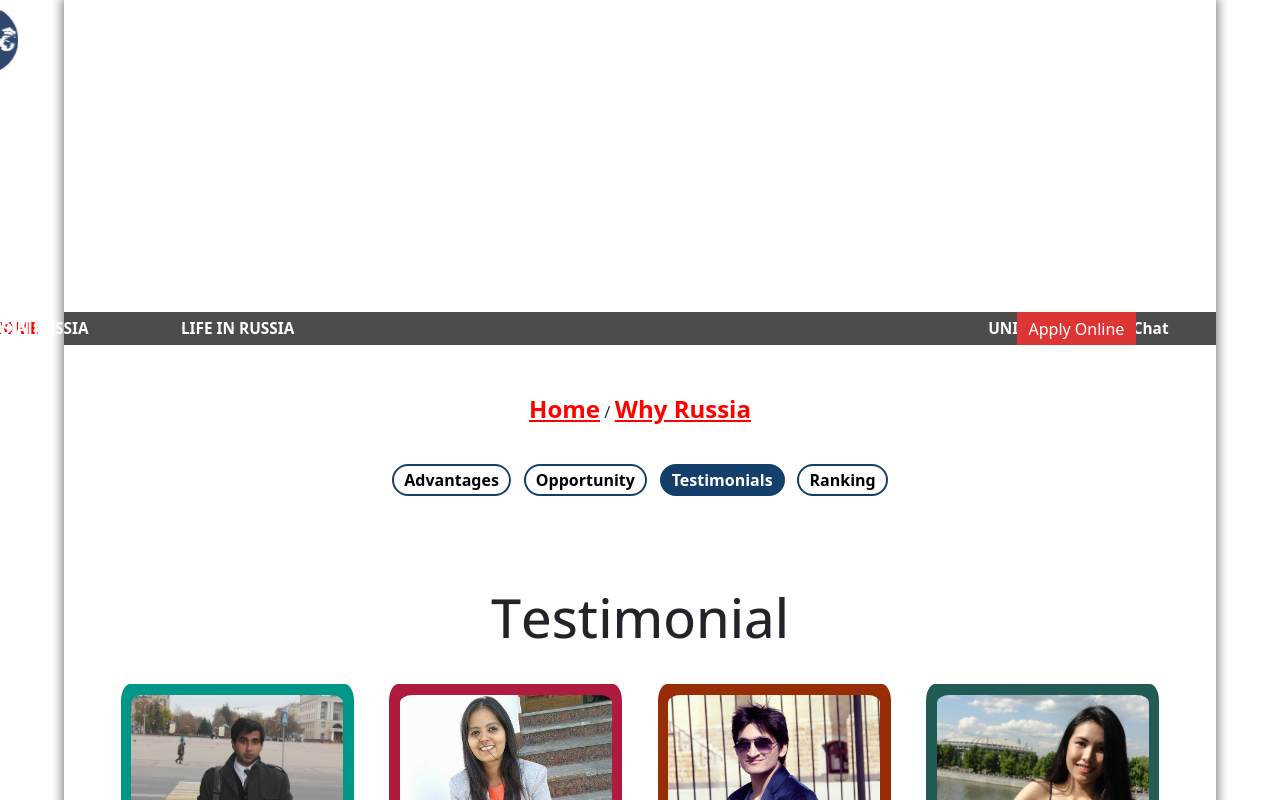
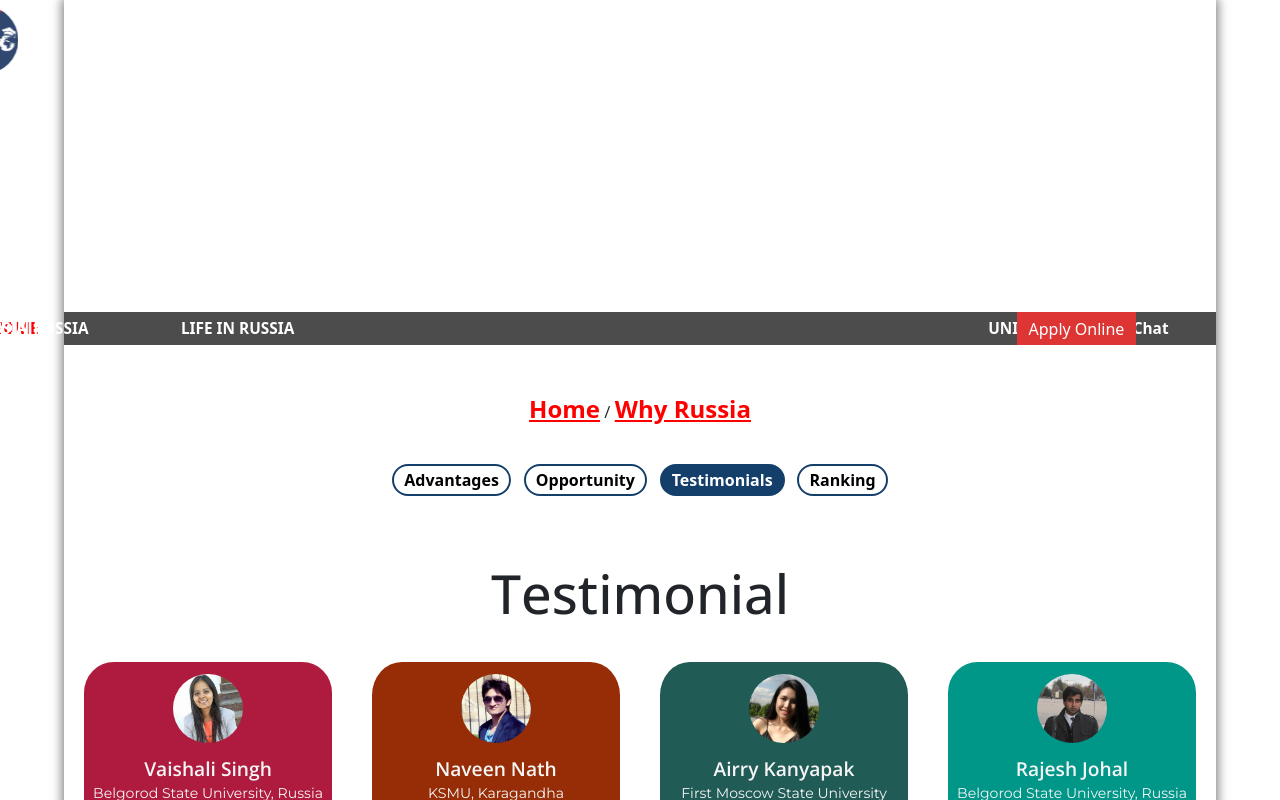
Before and after one commit to Brahmasura/tnxs, a React (Create React App) app: page /GradTesting/whyRussTesti in a window 1280 px wide. Shown: the top 800 px of the page. Built offline with nearby package versions, Linux system fonts and the light colour scheme; a web font is replaced by a local one.

Commit message:
testiTrial added in another component

```diff
--- a/src/Pages/NestedPages/WhyRuss/whyRussTesti/WhyRussTesti.js
+++ b/src/Pages/NestedPages/WhyRuss/whyRussTesti/WhyRussTesti.js
@@ -4,6 +4,7 @@ import { LinkContext } from "../../../../App";
 import { NavLink } from "react-router-dom";
 import Testimonial from "../../../Home/Testimonial/Testimonial";
 import Steps from "../../../Home/Steps/Steps";
+import Testitrial from "../../../Home/Testitrial/Testitrial";
 
 const WhyRussTesti = () => {
   const { handleLinkClick } = useContext(LinkContext);
@@ -70,7 +71,8 @@ const WhyRussTesti = () => {
           {/* the tab div ends */}
         </div>
       </div>
-      <Testimonial />
+      {/* <Testimonial /> */}
+      <Testitrial/>
       <Steps/>
     </>
   );
```
